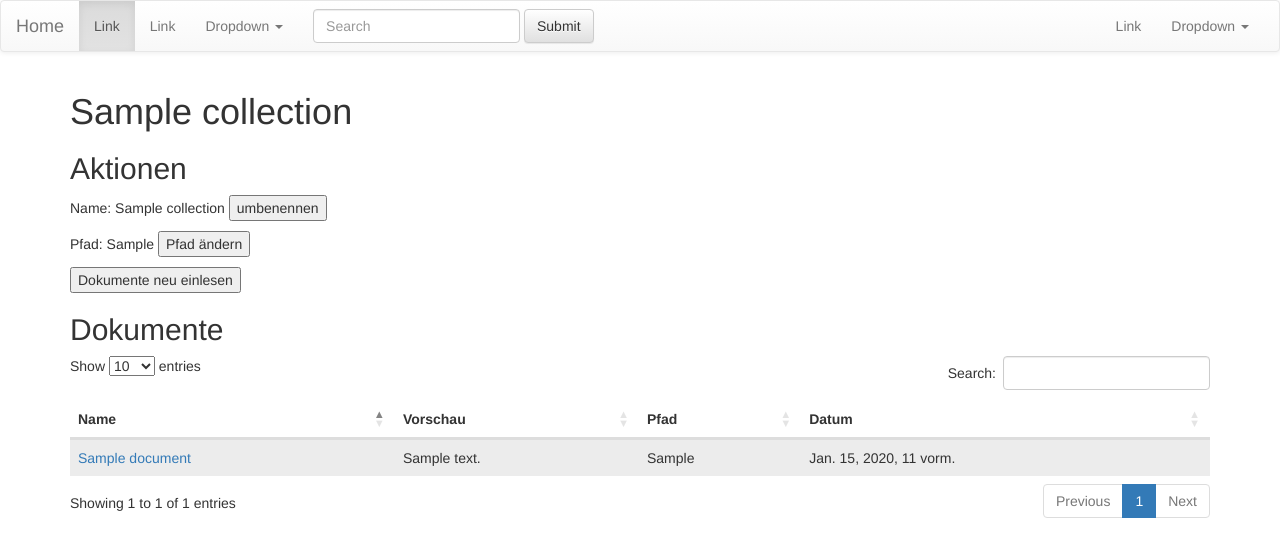
After one commit to nsaef/text_exploration, a Django app: page /search/collections/1/ in a window 1280 px wide. The commit adds this page. Shown: the top 557 px of the page. Run offline with Django 3.2, Linux system fonts and the light colour scheme; tables that the repository leaves empty hold one stand-in row (values such as "Sample post"); some libraries are stand-ins or nearby versions.

Commit message:
added static, basic page layout, jquery, bootstrap, datatables

```diff
--- a/web/mysite/settings.py
+++ b/web/mysite/settings.py
@@ -121,3 +121,5 @@ USE_TZ = True
 # https://docs.djangoproject.com/en/2.0/howto/static-files/
 
 STATIC_URL = '/static/'
+
+DATA_UPLOAD_MAX_NUMBER_FIELDS = 20000
--- /dev/null
+++ b/web/search/templates/search/basic_page.html
@@ -0,0 +1,115 @@
+{% load static %}
+
+<!DOCTYPE html>
+<html lang="de">
+<head>
+    <meta charset="UTF-8">
+    <title>{% block title %}Document Collection Explorer{% endblock %}</title>
+
+<!-- CSS -->
+    <!-- Bootstrap: Latest compiled and minified CSS -->
+    <link rel="stylesheet" href="https://maxcdn.bootstrapcdn.com/bootstrap/3.3.7/css/bootstrap.min.css"
+          integrity="sha384-BVYiiSIFeK1dGmJRAkycuHAHRg32OmUcww7on3RYdg4Va+PmSTsz/K68vbdEjh4u" crossorigin="anonymous">
+
+    <!-- Bootstrap: Optional theme -->
+    <link rel="stylesheet" href="https://maxcdn.bootstrapcdn.com/bootstrap/3.3.7/css/bootstrap-theme.min.css"
+          integrity="sha384-rHyoN1iRsVXV4nD0JutlnGaslCJuC7uwjduW9SVrLvRYooPp2bWYgmgJQIXwl/Sp" crossorigin="anonymous">
+
+    <!-- DataTables -->
+    <link rel="stylesheet" href="https://cdn.datatables.net/1.10.16/css/dataTables.bootstrap.min.css">
+
+    <!-- CollectionExplorer StyleSheet -->
+    <link rel="stylesheet"  type="text/css" href="{% static 'search/style.css' %}"/>
+
+<!-- JAVASCRIPT -->
+ <!-- JQuery -->
+    <script
+            src="https://code.jquery.com/jquery-3.3.1.min.js"
+            integrity="sha256-FgpCb/KJQlLNfOu91ta32o/NMZxltwRo8QtmkMRdAu8="
+            crossorigin="anonymous"></script>
+
+    <!-- Bootstrap: Latest compiled and minified JavaScript -->
+    <script src="https://maxcdn.bootstrapcdn.com/bootstrap/3.3.7/js/bootstrap.min.js"
+            integrity="sha384-Tc5IQib027qvyjSMfHjOMaLkfuWVxZxUPnCJA7l2mCWNIpG9mGCD8wGNIcPD7Txa"
+            crossorigin="anonymous"></script>
+
+    <!-- DataTables -->
+    <script src="https://cdn.datatables.net/1.10.16/js/jquery.dataTables.min.js"></script>
+
+    <!-- DataTables -->
+    <script src="https://cdn.datatables.net/1.10.16/js/dataTables.bootstrap.min.js"></script>
+</head>
+<body>
+{% block navbar %}
+    <nav class="navbar navbar-default">
+        <div class="container-fluid">
+            <div class="navbar-header">
+                <button type="button" class="navbar-toggle collapsed" data-toggle="collapse"
+                        data-target="#bs-example-navbar-collapse-1" aria-expanded="false">
+                    <span class="sr-only">Navigation umschalten</span>
+                    <span class="icon-bar"></span>
+                    <span class="icon-bar"></span>
+                    <span class="icon-bar"></span>
+                </button>
+                <a class="navbar-brand" href="/search/">Home</a>
+            </div>
+
+
+            <div class="collapse navbar-collapse" id="bs-example-navbar-collapse-1">
+                <ul class="nav navbar-nav">
+                    <li class="active"><a href="#">Link <span class="sr-only">(current)</span></a></li>
+                    <li><a href="#">Link</a></li>
+                    <li class="dropdown">
+                        <a href="#" class="dropdown-toggle" data-toggle="dropdown" role="button" aria-haspopup="true"
+                           aria-expanded="false">Dropdown <span class="caret"></span></a>
+                        <ul class="dropdown-menu">
+                            <li><a href="#">Action</a></li>
+                            <li><a href="#">Another action</a></li>
+                            <li><a href="#">Something else here</a></li>
+                            <li role="separator" class="divider"></li>
+                            <li><a href="#">Separated link</a></li>
+                            <li role="separator" class="divider"></li>
+                            <li><a href="#">One more separated link</a></li>
+                        </ul>
+                    </li>
+                </ul>
+                <form class="navbar-form navbar-left">
+                    <div class="form-group">
+                        <input type="text" class="form-control" placeholder="Search">
+                    </div>
+                    <button type="submit" class="btn btn-default">Submit</button>
+                </form>
+                <ul class="nav navbar-nav navbar-right">
+                    <li><a href="#">Link</a></li>
+                    <li class="dropdown">
+                        <a href="#" class="dropdown-toggle" data-toggle="dropdown" role="button" aria-haspopup="true"
+                           aria-expanded="false">Dropdown <span class="caret"></span></a>
+                        <ul class="dropdown-menu">
+                            <li><a href="#">Action</a></li>
+                            <li><a href="#">Another action</a></li>
+                            <li><a href="#">Something else here</a></li>
+                            <li role="separator" class="divider"></li>
+                            <li><a href="#">Separated link</a></li>
+                        </ul>
+                    </li>
+                </ul>
+            </div><!-- /.navbar-collapse -->
+        </div><!-- /.container-fluid -->
+    </nav>
+{% endblock %}
+
+
+<div class="content">
+    <div class="container">
+        <div class="row">
+            <div class="col-md-12">
+                {% block content %}
+
+                {% endblock %}
+            </div>
+        </div>
+    </div>
+</div>
+</body>
+{% block javascript %} {% endblock %}
+</html>
--- /dev/null
+++ b/web/search/templates/search/collection_detail.html
@@ -0,0 +1,49 @@
+{% extends "./basic_page.html" %}
+
+{% block title %}{{ collection.title }} - Detailansicht {% endblock title %}
+
+{% block content %}
+    <h1>{{ collection.title }}</h1>
+    <h2>Aktionen</h2>
+    <!-- Werte jeweils in einen deaktivierten Input schreiben. Mit Klick auf Button wird input aktiviert. Muss in form sein, welches Daten per post schickt und so db ändert -->
+        <p>Name: {{ collection.title }} <button>umbenennen</button></p>
+        <p>Pfad: {{ collection.path }} <button>Pfad ändern</button></p>
+        <p><button>Dokumente neu einlesen</button></p>
+    <h2>Dokumente</h2>
+    <table class="table table-striped">
+    <thead>
+        <tr>
+            <th>Name</th>
+            <th>Vorschau</th>
+            <th>Pfad</th>
+            <th>Datum</th>
+        </tr>
+    </thead>
+    <tbody>
+        {%  for doc in collection.documents.all %}
+            <tr>
+                <td><a href="{% url 'document_detail' doc.id %}">{{ doc.title }}</a></td>
+                <td>{{ doc.content|truncatewords:50 }}</td>
+                <td>{{ doc.path }}</td>
+                <td>{{ doc.date }}</td>
+            </tr>
+        {% empty %}
+            <tr><td>Keine Dokumente vorhanden</td><td></td><td></td><td></td></tr>
+        {% endfor %}
+    </tbody></table>
+
+{% endblock content %}
+
+{% block javascript %}
+<script>
+    $(document).ready(function() {
+        var tables = $('table').DataTable({
+            "paging": true,
+            "ordering": true,
+            "info": true,
+            "searching": true
+        });
+        console.log(tables);
+} );
+</script>
+{% endblock javascript %}
--- a/web/search/urls.py
+++ b/web/search/urls.py
@@ -6,7 +6,8 @@ from django.conf.urls.static import static
 
 urlpatterns = [
     path('', views.index, name='index'),
-    path("<int:doc_id>/", views.detail, name="detail"),
+    path("docs/<int:doc_id>/", views.document_detail, name="document_detail"),
+    path("collections/<int:collection_id>/", views.collection_detail, name="collection_detail"),
     path("search_action/<int:query_id>/results.html", views.results, name="results"),
     path("search_action/", views.search_action, name="search_action")
 ]
--- a/web/search/views.py
+++ b/web/search/views.py
@@ -21,9 +21,13 @@ def index(request):
     }
     return render(request, 'search/index.html', context)
 
-def detail(request, doc_id):
+def document_detail(request, doc_id):
     document = get_object_or_404(Document, pk=doc_id)
-    return render(request, "search/detail.html", {"document": document})
+    return render(request, "search/document_detail.html", {"document": document})
+
+def collection_detail(request, collection_id):
+    collection = get_object_or_404(Collection, pk=collection_id)
+    return render(request, "search/collection_detail.html", {"collection":collection})
 
 def results(request, query_id):
     query = get_object_or_404(Query, pk=query_id)
```
Also changed, not shown: web/search/search_signals.py (+0 -23 lines), web/search/templates/search/document_detail.html (renamed from web/search/templates/search/detail.html, +8 -9 lines), web/search/templates/search/index.html (+11 -14 lines), web/search/models.py (line endings or trailing spaces), web/search/static/search/style.css (added), 1 other file.
